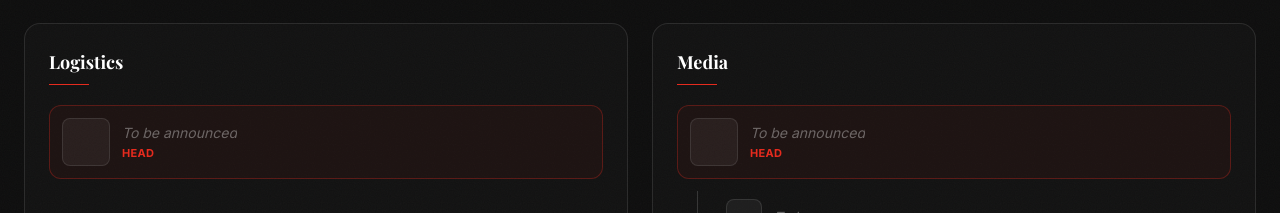
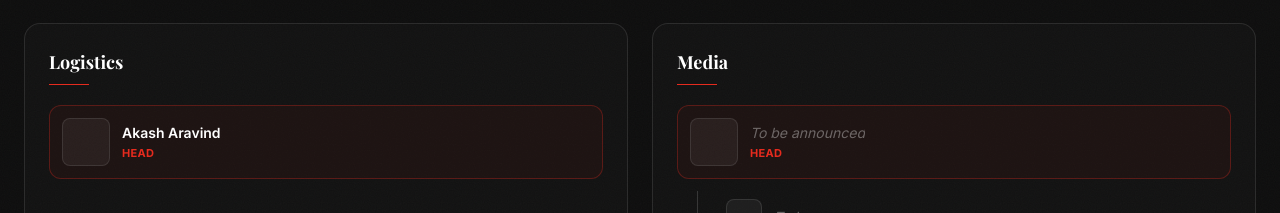
Before and after one commit to ritvikpradeep-23/tedxjecc, a React (Vite) app: page / in a window 1280 px wide. Shown: the part 5141-5354 px from the top of the page. Built offline with nearby package versions, Linux system fonts and the light colour scheme.

Commit message:
Set Akash Aravind as Logistics head
Co-Authored-By: Claude Haiku 5.5 <noreply@anthropic.com>

```diff
--- a/src/data/siteData.js
+++ b/src/data/siteData.js
@@ -331,8 +331,7 @@ const rawTier2Teams = [
       "Plans and tracks every physical moving part — equipment hire, supplies, transport for speakers, and the setup and teardown timeline for the venue.",
     memberDescription:
       "Helps move, set up and pack down equipment and supplies, and runs errands wherever the day needs them.",
-    // Replace "TBD" with the logistics core member's name once confirmed.
-    head: { name: "TBD", photo: "", bio: ANON_BIO, ...anonContact },
+    head: { name: "Akash Aravind", photo: "", ...anonContact },
     members: [],
   },
 ];
```
